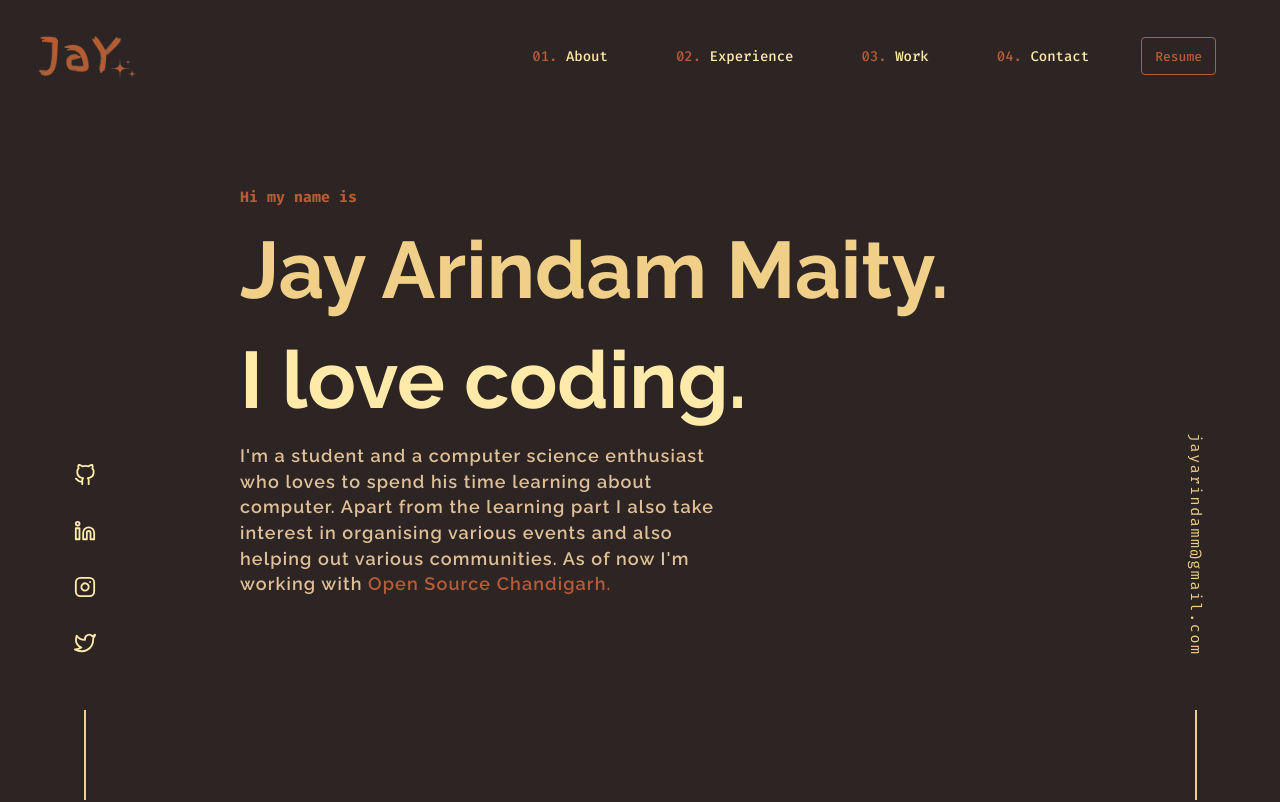
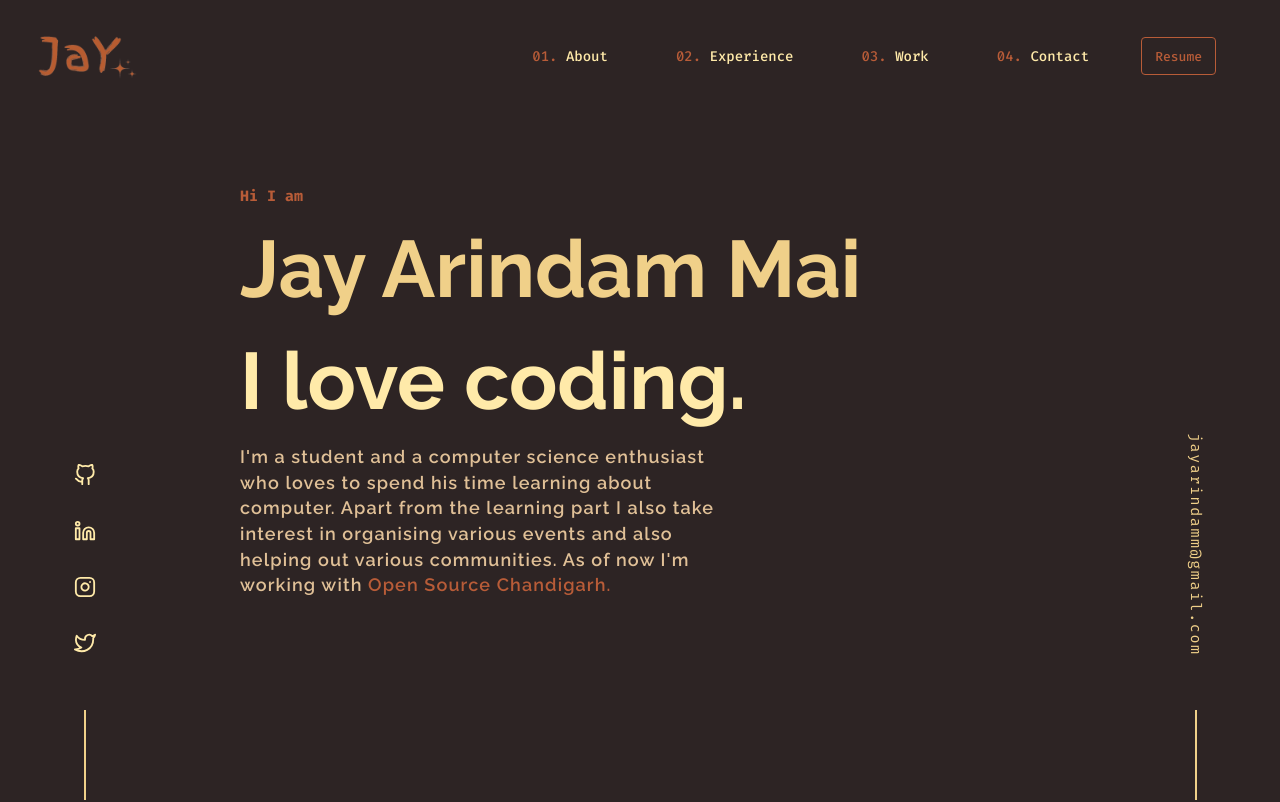
Before and after one commit to JayArindam/portfolio-old, a Next.js app: page / in a window 1280 px wide. Shown: the top 802 px of the page. Built offline with nearby package versions, Linux system fonts and the light colour scheme; no server answers.

Commit message:
first commit

```diff
--- a/src/sections/Hero.tsx
+++ b/src/sections/Hero.tsx
@@ -1,7 +1,62 @@
-import Button from "@/components/Button";
+// import Button from "@/components/Button";
 import Link from "next/link";
 import React from "react";
 import { motion } from "framer-motion";
+import { useEffect, useState } from "react";
+
+// -------------------------------------------------------------------------------
+
+interface TypingEffectProps {
+  strings: string[];
+  initial: { [key: string]: any };
+  animate: { [key: string]: any };
+  transition: { [key: string]: any };
+}
+
+const TypingEffect: React.FC<TypingEffectProps> = ({
+  strings,
+  initial,
+  animate,
+  transition,
+}) => {
+  const [currentStringIndex, setCurrentStringIndex] = useState(0);
+  const [typedText, setTypedText] = useState("");
+
+  useEffect(() => {
+    const interval = setInterval(() => {
+      setTypedText((prevText) => {
+        const currentString = strings[currentStringIndex];
+        const nextChar = currentString[prevText.length];
+
+        if (nextChar !== undefined) {
+          return prevText + nextChar;
+        } else {
+          setCurrentStringIndex((prevIndex) =>
+            (prevIndex + 1) % strings.length
+          );
+          return "";
+        }
+      });
+    }, 250);
+
+    return () => clearInterval(interval);
+  }, [strings, currentStringIndex]);
+
+  return (
+    <motion.h2
+      className="hero-title-large"
+      style={{ height: "6rem", overflow: "hidden" }} // Set a fixed height and hide overflow
+      initial={initial}
+      animate={animate}
+      transition={transition}
+    >
+      {typedText}
+    </motion.h2>
+  );
+};
+
+// -------------------------------------------------------------------------------
+
 function Hero() {
   return (
     <div className="hero">
@@ -15,9 +70,10 @@ function Hero() {
           delay: 0.6,
         }}
       >
-        Hi my name is
+        Hi I am
       </motion.h1>
-      <motion.h2
+
+      {/* <motion.h2
         className="hero-title-large"
         initial={{ opacity: 0, y: 5 }}
         animate={{ opacity: 1, y: 0 }}
@@ -28,7 +84,22 @@ function Hero() {
         }}
       >
         Jay Arindam Maity.
-      </motion.h2>
+      </motion.h2> */}
+
+      <TypingEffect
+        strings={[
+          "Jay Arindam Maity...",
+          "Data Science Enthusisast...",
+        ]}
+        initial={{ opacity: 0, y: 5 }}
+        animate={{ opacity: 1, y: 0 }}
+        transition={{
+          duration: 0.3,
+          ease: "easeInOut",
+          delay: 0.75,
+        }}
+      />
+
       <motion.h3
         className="hero-title-large hero-title-sub"
         initial={{ opacity: 0, y: 5 }}
@@ -41,6 +112,7 @@ function Hero() {
       >
         I love coding.
       </motion.h3>
+
       <motion.p
         className="hero-text"
         initial={{ opacity: 0, y: 5 }}
--- a/src/sections/Navbar.tsx
+++ b/src/sections/Navbar.tsx
@@ -123,7 +123,7 @@ function Navbar() {
               delay: 0.6,
             }}
           >
-            <Button text="Resume" link="http://localhost:3000/resume.pdf" />
+            <Button text="Resume" link="https://portfolio-jay-arindam-maitys-projects.vercel.app/resume.pdf" />
           </motion.div>
         </div>
       </div>
```
Also changed, not shown: 1 other file (tests, documents, lock files or other folders).
